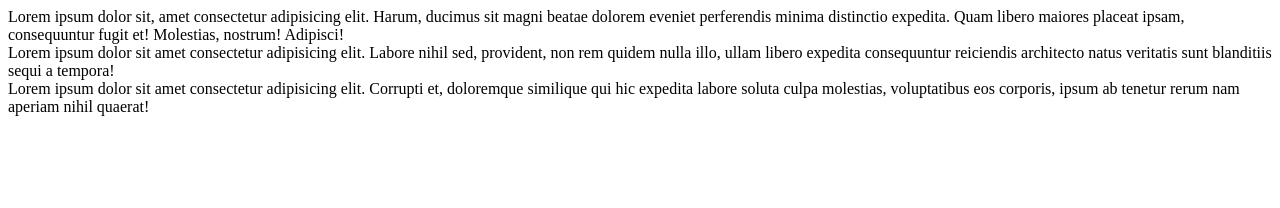
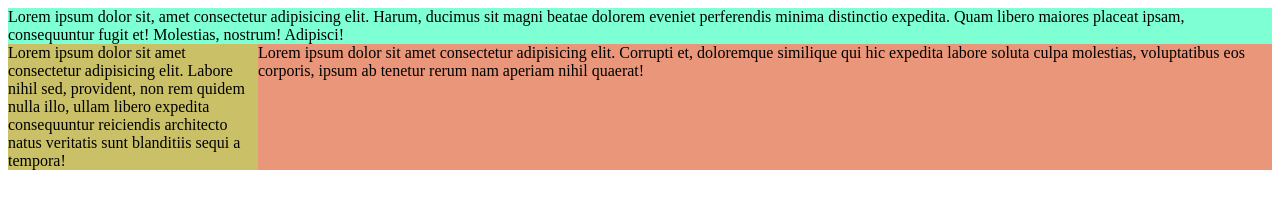
Before and after one commit to keneshova/22.11.22, a plain HTML site: page index.html in a window 1280 px wide. Drawn offline with Linux system fonts and the light colour scheme.

Commit message:
add main

```diff
--- a/index.html
+++ b/index.html
@@ -6,7 +6,7 @@
     <meta http-equiv="X-UA-Compatible" content="IE=edge">
     <meta name="viewport" content="width=device-width, initial-scale=1.0">
     <title>Document</title>
-    <link rel="styleshhet" href="style.css"> </head>
+    <link rel="stylesheet" href="style.css"> </head>
 
 <body>
     <main>
--- a/style.css
+++ b/style.css
@@ -4,16 +4,20 @@
 
 main {
     display: flex;
+    flex-wrap: wrap;
 }
 
 header {
     background-color: aquamarine;
+    flex: 100%;
 }
 
 aside {
     background-color: rgb(202, 192, 103);
+    flex: 0 0 250px;
 }
 
 article {
     background-color: darksalmon;
+    flex: 1 1 0;
 }
```
